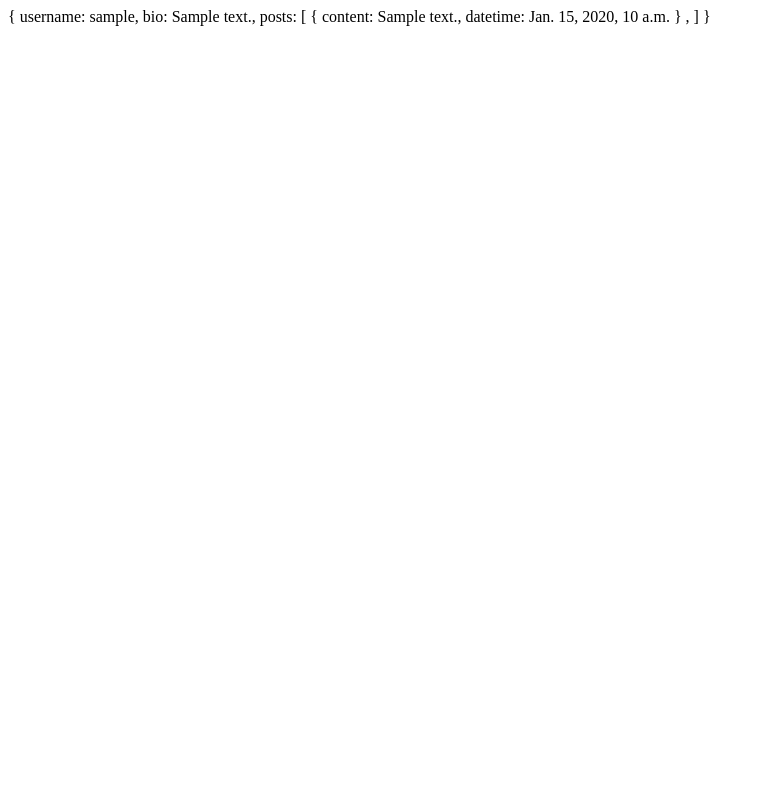
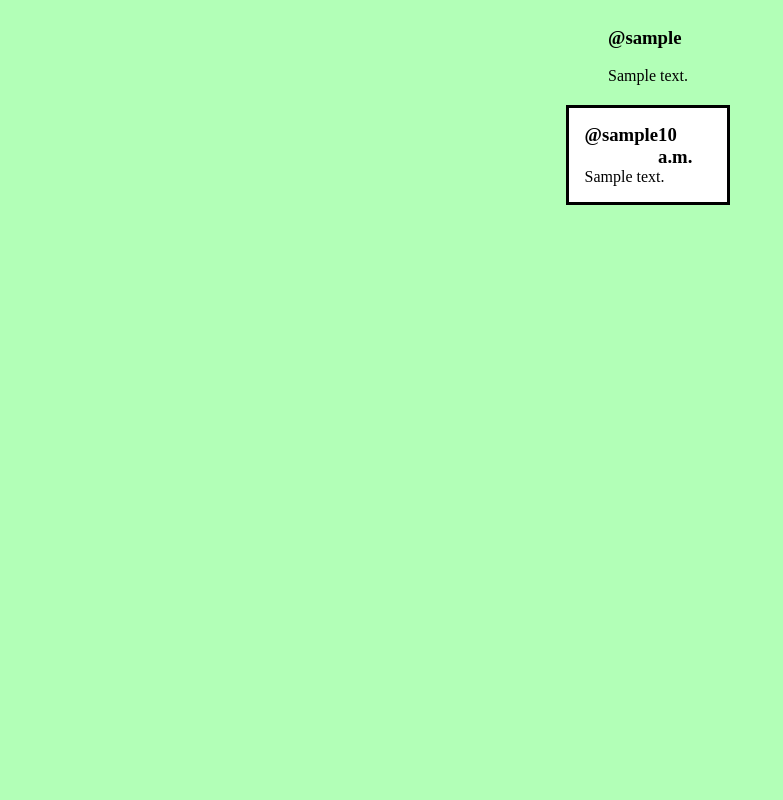
Before and after one commit to aidandomondon/comebacksunday, a Django app: a page that uses comebacksunday/posts/templates/posts/user_overview.html in a window 1280 px wide. Shown: the whole page, without its empty margins (0-783 px from the left). Run offline with Django 5.2, Linux system fonts and the light colour scheme; a user stored in the database is signed in; tables that the repository leaves empty hold one stand-in row (values such as "Sample post").

Commit message:
Styles profile

```diff
--- /dev/null
+++ b/comebacksunday/posts/static/posts/user_overview.css
@@ -0,0 +1,48 @@
+body {
+    background-color: #b2ffb7;
+    width: 100vw;
+    display: flex;
+    flex-direction: column;
+    align-items: center;
+    gap: 0.25em;
+    min-width: 700px;
+    min-height: 350px;
+}
+
+p {
+
+}
+
+.posts {
+    display: flex;
+    flex-direction: column;
+    gap: 0.25em;
+    max-height: 80vh;
+    overflow: scroll;
+    align-items: center;
+}
+
+.post {
+    background-color: white;
+    color: black;
+    display: inline-block;
+    border: solid black;
+    padding: 1em;
+    width: 75%;
+
+    .post_header {
+        display: flex;
+        flex-direction: row;
+        justify-content: space-between;
+
+        h3 {
+            margin-top: 0em;
+            margin-bottom: 0em;
+        }
+    }
+
+    p {
+        margin-top: 0em;
+        margin-bottom: 0em;
+    }
+}
--- a/comebacksunday/posts/templates/posts/user_overview.html
+++ b/comebacksunday/posts/templates/posts/user_overview.html
@@ -1,14 +1,21 @@
-<p>
-    {
-        username: {{username}},
-        bio: {{bio}},
-        posts: [
+{% load static %}
+<html>
+    <body>
+        <div class="header">
+            <h3 id="username">@{{username}}</h3>
+            <p id="bio">{{bio}}</p>
+        </div>
+        <div class="posts">
             {% for post in posts %}
-                {
-                    content: {{post.content}},
-                    datetime: {{post.datetime}}
-                }
-            {% endfor %},
-        ]
-    }
-</p>
+                <div class="post">
+                    <div class="post_header">
+                        <h3 class="username">@{{post.author}}</h3>
+                        <h3 class="timestamp">{{post.datetime.time}}</h3>
+                    </div>
+                    <p>{{post.content}}</p>
+                </div>
+            {% endfor %}
+        </div>
+    </body>
+    <link rel="stylesheet" href="{% static 'posts/user_overview.css' %}">
+</html>
```
